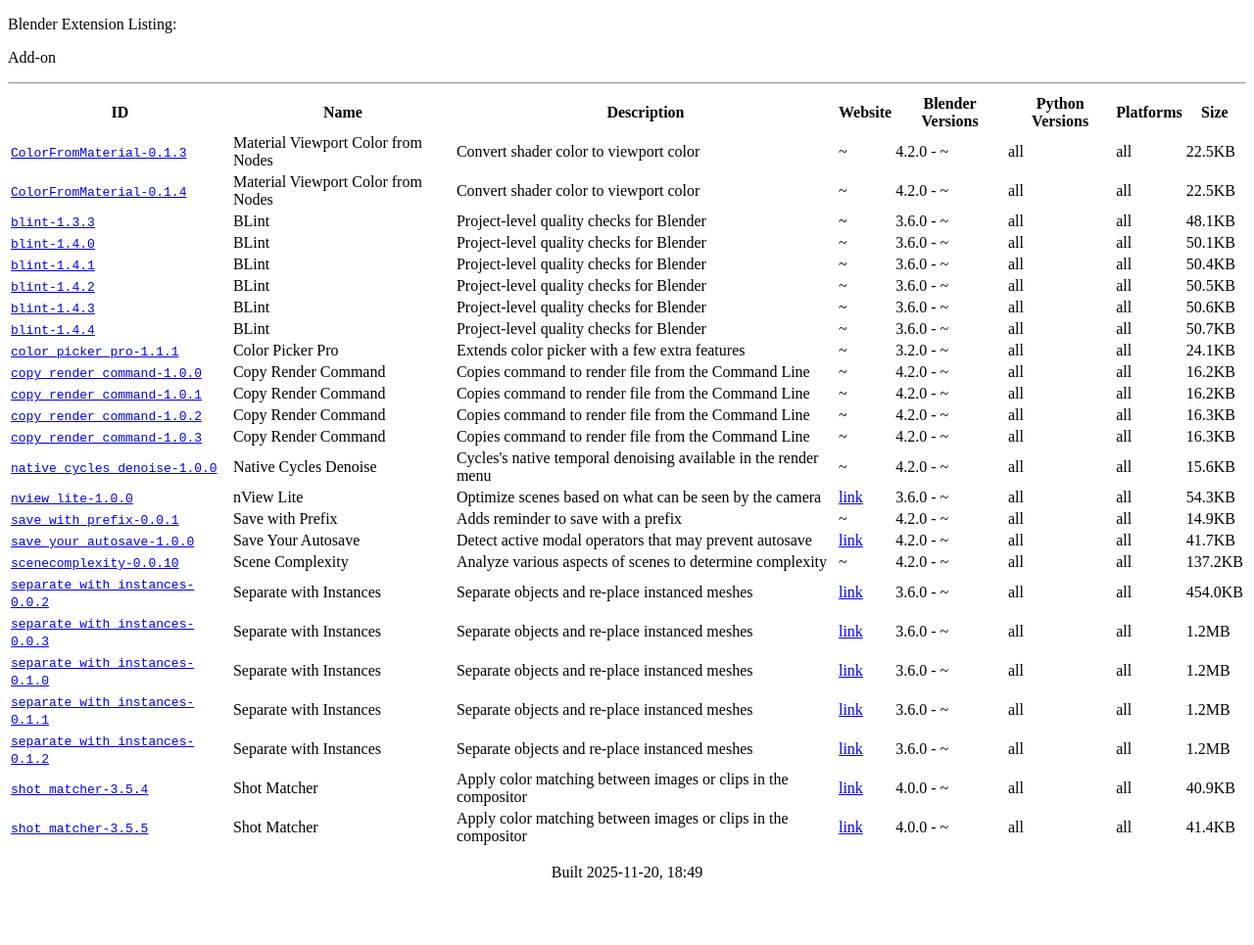
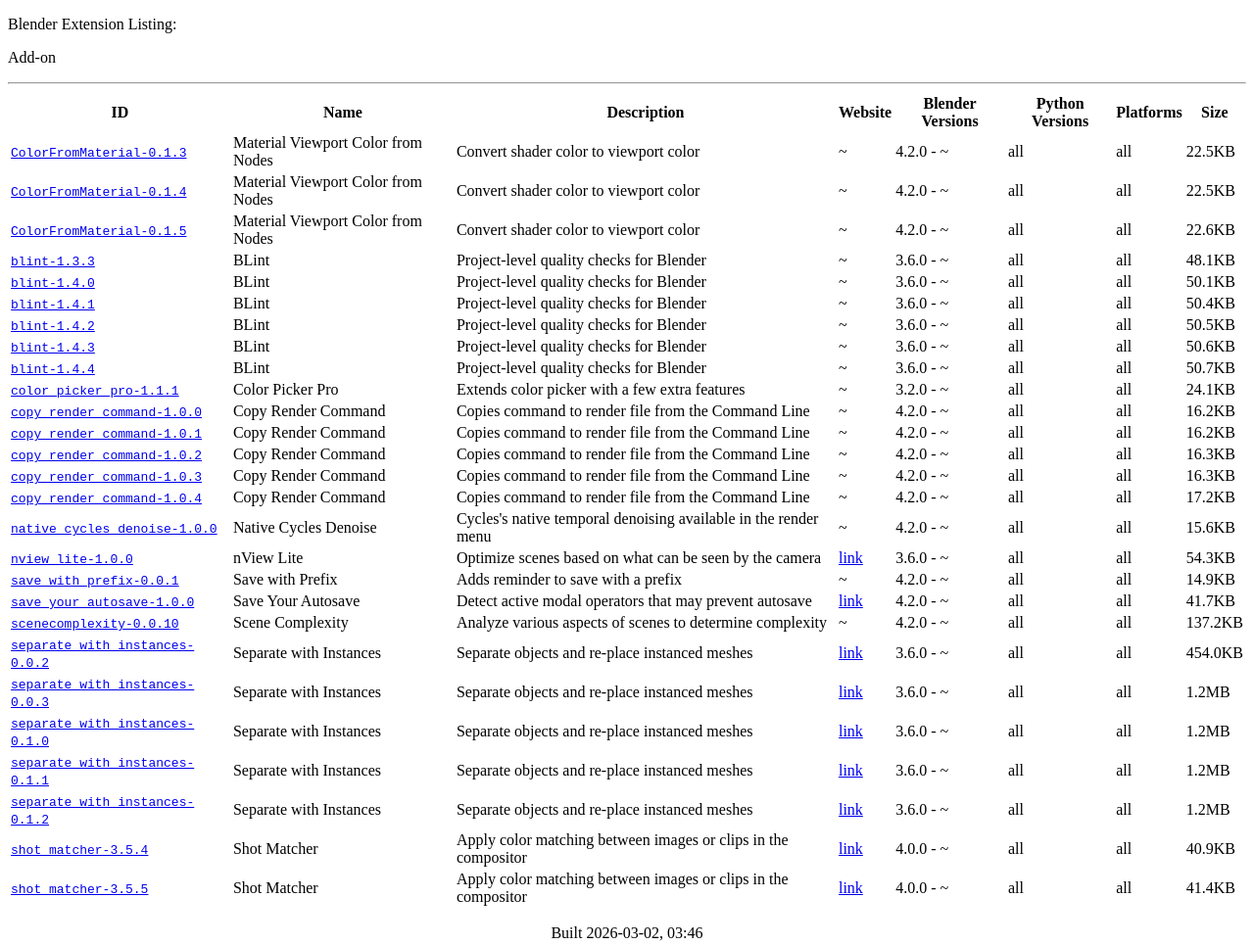
Before and after one commit to semagnum/extensions, a plain HTML site: page add_ons/index.html in a window 1280 px wide. Shown: the whole page at 98% size. Before the commit the page ends 916 px from the top, so only its background shows below. Drawn offline with Linux system fonts and the light colour scheme.

Commit message:
copy_render_command-1.0.4, ColorFromMaterial-0.1.5

```diff
--- a/add_ons/index.html
+++ b/add_ons/index.html
@@ -38,6 +38,16 @@
     <td>all</td>
     <td>all</td>
     <td>22.5KB</td>
+  </tr>
+  <tr>
+    <td><tt><a href="./ColorFromMaterial-0.1.5.zip?repository=.%2Findex.json&blender_version_min=4.2.0">ColorFromMaterial-0.1.5</a></tt></td>
+    <td>Material Viewport Color from Nodes</td>
+    <td>Convert shader color to viewport color</td>
+    <td>~</td>
+    <td>4.2.0 - ~</td>
+    <td>all</td>
+    <td>all</td>
+    <td>22.6KB</td>
   </tr>
   <tr>
     <td><tt><a href="./blint-1.3.3.zip?repository=.%2Findex.json&blender_version_min=3.6.0">blint-1.3.3</a></tt></td>
@@ -148,6 +158,16 @@
     <td>all</td>
     <td>all</td>
     <td>16.3KB</td>
+  </tr>
+  <tr>
+    <td><tt><a href="./copy_render_command-1.0.4.zip?repository=.%2Findex.json&blender_version_min=4.2.0">copy_render_command-1.0.4</a></tt></td>
+    <td>Copy Render Command</td>
+    <td>Copies command to render file from the Command Line</td>
+    <td>~</td>
+    <td>4.2.0 - ~</td>
+    <td>all</td>
+    <td>all</td>
+    <td>17.2KB</td>
   </tr>
   <tr>
     <td><tt><a href="./native_cycles_denoise-1.0.0.zip?repository=.%2Findex.json&blender_version_min=4.2.0">native_cycles_denoise-1.0.0</a></tt></td>
@@ -271,6 +291,6 @@
   </tr>
 </table>
 
-<center><p>Built 2025-11-20, 18:49</p></center>
+<center><p>Built 2026-03-02, 03:46</p></center>
 </body>
 </html>
```
Also changed, not shown: add_ons/index.json (+41 -0 lines), 2 other files.
